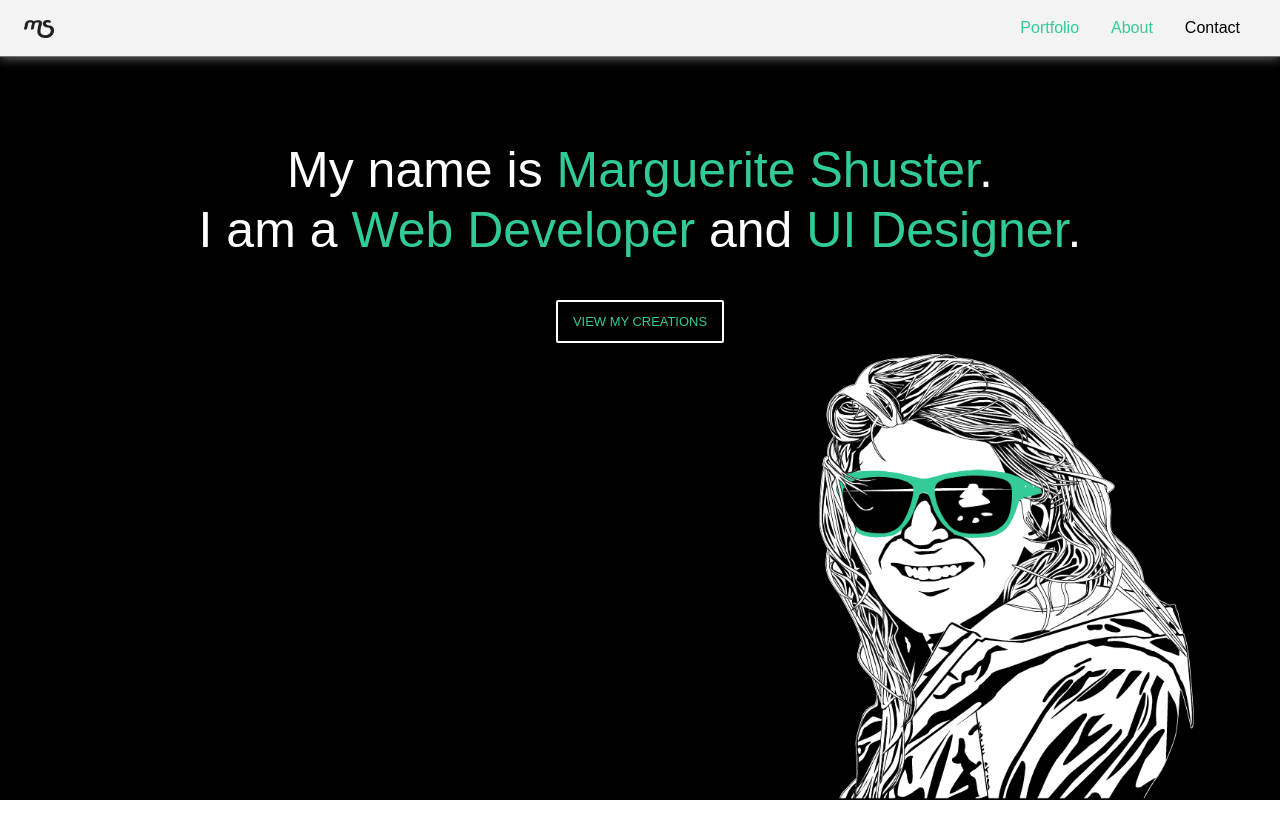
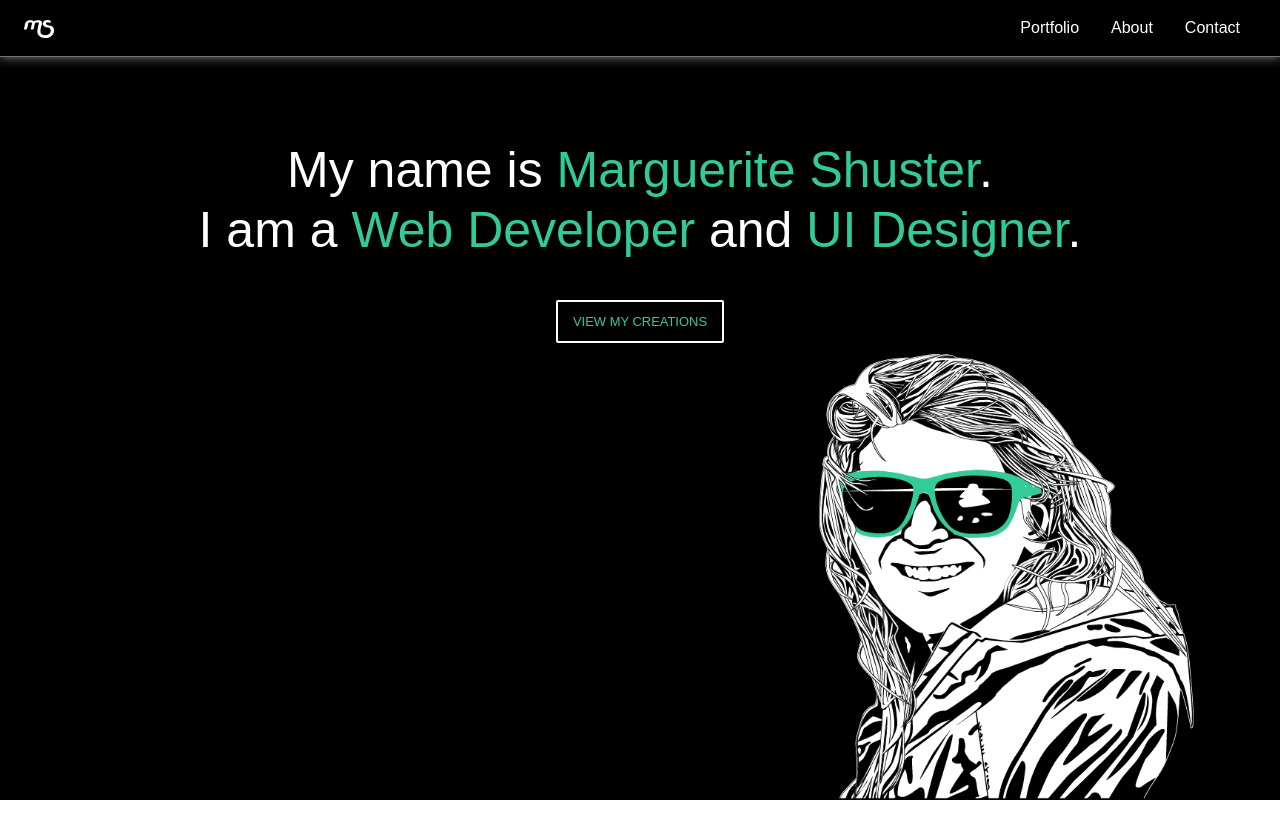
Before and after one commit to mshuster4/portfolio, a React (Create React App) app in the folder client/: page / in a window 1280 px wide. Shown: the top 838 px of the page. Built offline with nearby package versions, Linux system fonts and the light colour scheme; a web font is replaced by a local one; what path would draw is missing.

Commit message:
added hash routers

```diff
--- a/client/package.json
+++ b/client/package.json
@@ -22,6 +22,7 @@
     "react-google-recaptcha": "^2.0.0-rc.1",
     "react-router": "^5.1.2",
     "react-router-dom": "^5.0.1",
+    "react-router-hash-link": "^1.2.2",
     "react-scripts": "3.1.1",
     "react-scroll": "^1.7.14",
     "react-spinners": "^0.6.1"
--- a/client/src/App.js
+++ b/client/src/App.js
@@ -1,5 +1,5 @@
 import React, { Component } from 'react';
-import { BrowserRouter as Router, Route, Link } from 'react-router-dom';
+import { BrowserRouter as Router, Route } from 'react-router-dom';
 import { Element } from 'react-scroll'
 import LoadSpinner from "./components/LoadSpinner";
 import NavBar from "./components/NavBar";
@@ -79,17 +79,17 @@ class App extends Component {
       logo: logoOne
     })
   }
-  else if (to === "about") {
+  else if (to === "portfolio") {
     this.setState({
-      navClassName: "nav-bg-3",
+      navClassName: "nav-bg-2",
       itemClassName: "nav-item-2",
       color: "black",
       logo: logoTwo
     })
   }
- else if (to === "portfolio") {
+ else if (to === "about") {
     this.setState({
-      navClassName: "nav-bg-2",
+      navClassName: "nav-bg-3",
       itemClassName: "nav-item-2",
       color: "black",
       logo: logoTwo
@@ -110,7 +110,12 @@ class App extends Component {
     .then(response => {
       setTimeout(() => {
         this.setState({
-          loading: false
+          loading: false,
+          navClassName: "nav-bg-1",
+          itemClassName: "nav-item-1",
+          color: "white",
+          logo: logoOne
+
         })
       }, 3000);
       })
@@ -248,7 +253,7 @@ class App extends Component {
         <Element name="landing" className="landing landing-page">
           <Landing/>
         </Element>
-        <Element name="portfolio" className="portfolio">
+        <Element name="portfolio" className="portfolio portfolio-page">
           <Portfolio
             toggle={(num) => this.toggle(num)}
           />
--- a/client/src/components/NavBar/index.js
+++ b/client/src/components/NavBar/index.js
@@ -20,6 +20,7 @@ function NavBar(props) {
                     className="landing nav-link"
                     to="landing"
                     spy={true}
+                    hashSpy={true}
                     smooth={true}
                     duraton={500}
                     onSetActive={props.handleSetActive}
@@ -38,9 +39,12 @@ function NavBar(props) {
               >
                     <Link
                       activeClass="active"
+                      style={props.style}
                       className="portfolio nav-link"
                       style={props.style}
-                      to="portfolio" spy={true}
+                      to="portfolio"
+                      spy={true}
+                      hashSpy={true}
                       smooth={true}
                       offset={-30}
                       duraton={500}
@@ -58,6 +62,7 @@ function NavBar(props) {
                       className="about nav-link"
                       to="about"
                       spy={true}
+                      hashSpy={true}
                       smooth={true}
                       offset={-30}
                       duraton={500}
@@ -75,6 +80,7 @@ function NavBar(props) {
                     className="contact nav-link"
                     to="contact"
                     spy={true}
+                    hashSpy={true}
                     smooth={true}
                     duraton={500}
                     onSetActive={props.handleSetActive}
--- a/client/src/index.js
+++ b/client/src/index.js
@@ -1,6 +1,6 @@
 import React from 'react';
 import ReactDOM from 'react-dom';
-import { BrowserRouter } from 'react-router-dom'
+import { HashRouter } from 'react-router-dom'
 import './index.css';
 import '@fortawesome/fontawesome-free/css/all.min.css';
 import 'bootstrap-css-only/css/bootstrap.min.css';
@@ -13,7 +13,7 @@ dotenv.config();
 
 
 ReactDOM.render(
-<BrowserRouter>
-  <App />
-</BrowserRouter>
+  <HashRouter>
+    <App />
+  </HashRouter>
 , document.getElementById('root'));
--- a/package.json
+++ b/package.json
@@ -24,6 +24,7 @@
     "if-env": "^1.0.4",
     "nodemailer": "^6.3.0",
     "path": "^0.12.7",
+    "prop-types": "^15.7.2",
     "react-google-invisible-recaptcha": "^0.2.11",
     "react-google-recaptcha": "^2.0.0-rc.1"
   }
```
Also changed, not shown: 1 other file (tests, documents, lock files or other folders).
